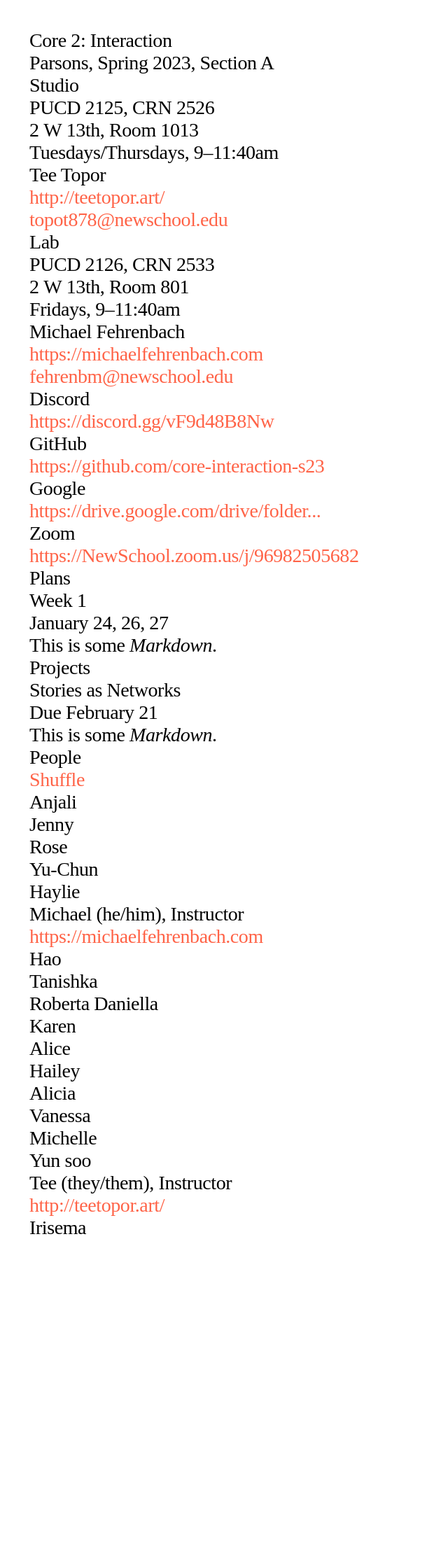
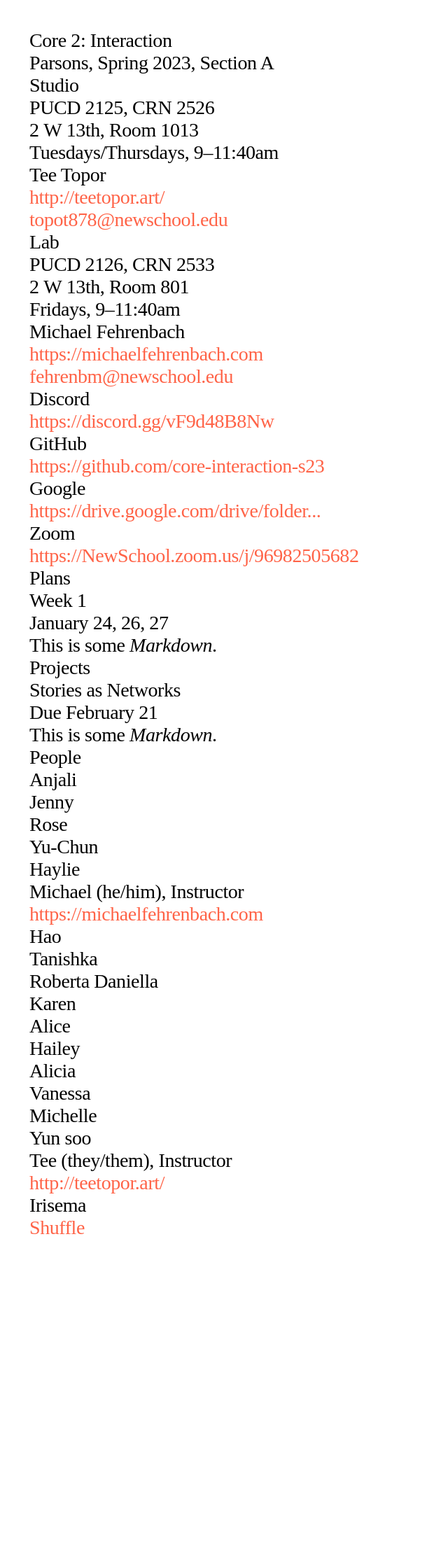
Before and after one commit to core-interaction-s23/core-interaction-s23.github.io, a Jekyll site: the page built from index.html, in a window 1280 px wide. Shown: the whole page at 70% size, without its empty margins (0-640 px from the left). Built offline with Jekyll 4.4.1, drawn with Linux system fonts in a browser that asks for light colours.

Commit message:
Shuffle to bottom, cursor.

```diff
--- a/assets/styles/main.scss
+++ b/assets/styles/main.scss
@@ -28,3 +28,5 @@
 }
 
 a, button { color: var(--color--link) }
+
+button { cursor: pointer }
--- a/index.html
+++ b/index.html
@@ -85,9 +85,6 @@
 	</section>
 	<section>
 		<h2>People</h2>
-		<button>
-			<p>Shuffle</p>
-		</button>
 		<ul id="people">
 			{% assign people = site.data.people | sort: 'name' %}
 			{% for person in people %}
@@ -103,5 +100,8 @@
 				</li>
 			{% endfor %}
 		</ul>
+		<button>
+			<p>Shuffle</p>
+		</button>
 	</section>
 </main>
```
